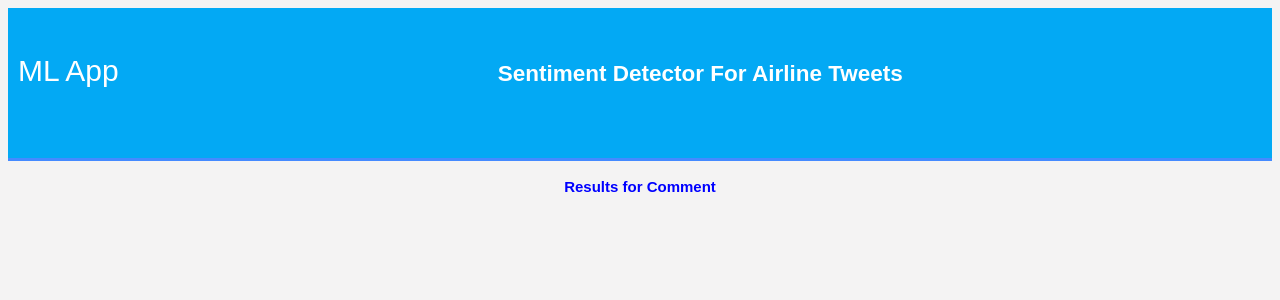
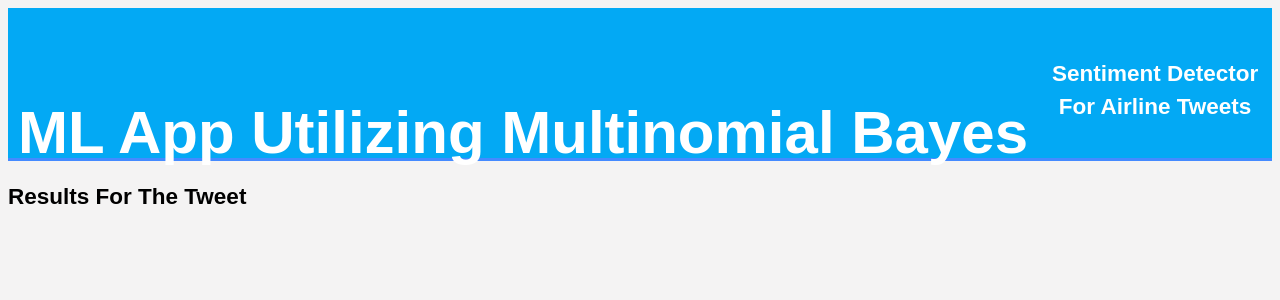
Before and after one commit to swap-253/Twitter-US-Airline-Sentiment-Analysis, a Flask app: template templates/result.html in a window 1280 px wide. Shown: the top 300 px of the page. Run offline with Flask 2, Linux system fonts and the light colour scheme; the template is opened without the code that fills it, so the values that code supplies are empty; parts of the project's set-up code (start-up, migrations or seed data) failed here and were passed over.

Commit message:
Update result.html

```diff
--- a/templates/result.html
+++ b/templates/result.html
@@ -9,21 +9,21 @@
 	<header>
 		<div class="container">
 		<div id="brandname">
-			ML App
+			<h1>ML App Utilizing Multinomial Bayes
 		</div>
 		<h2>Sentiment Detector For Airline Tweets</h2>
 
 	</div>
 	</header>
-	<p style="color:blue;font-size:20;text-align: center;"><b>Results for Comment</b></p>
+	<p style="color:green;font-size:20;text-align: center;"><b><h2>Results For The Tweet</b></p>
 	<div class="results">
 
 
 
 	{% if prediction == [1]%}
-	<h2 style="color:red;">The sentiment of tweet is positive</h2>
+	<h2 style="color:purple;">The sentiment of tweet is positive</h2>
 	{% elif prediction == [0]%}
-	<h2 style="color:blue;">The sentiment of tweet is negative</h2>
+	<h2 style="color:red;">The sentiment of tweet is negative</h2>
 	{% endif %}
 
 	</div>
```
